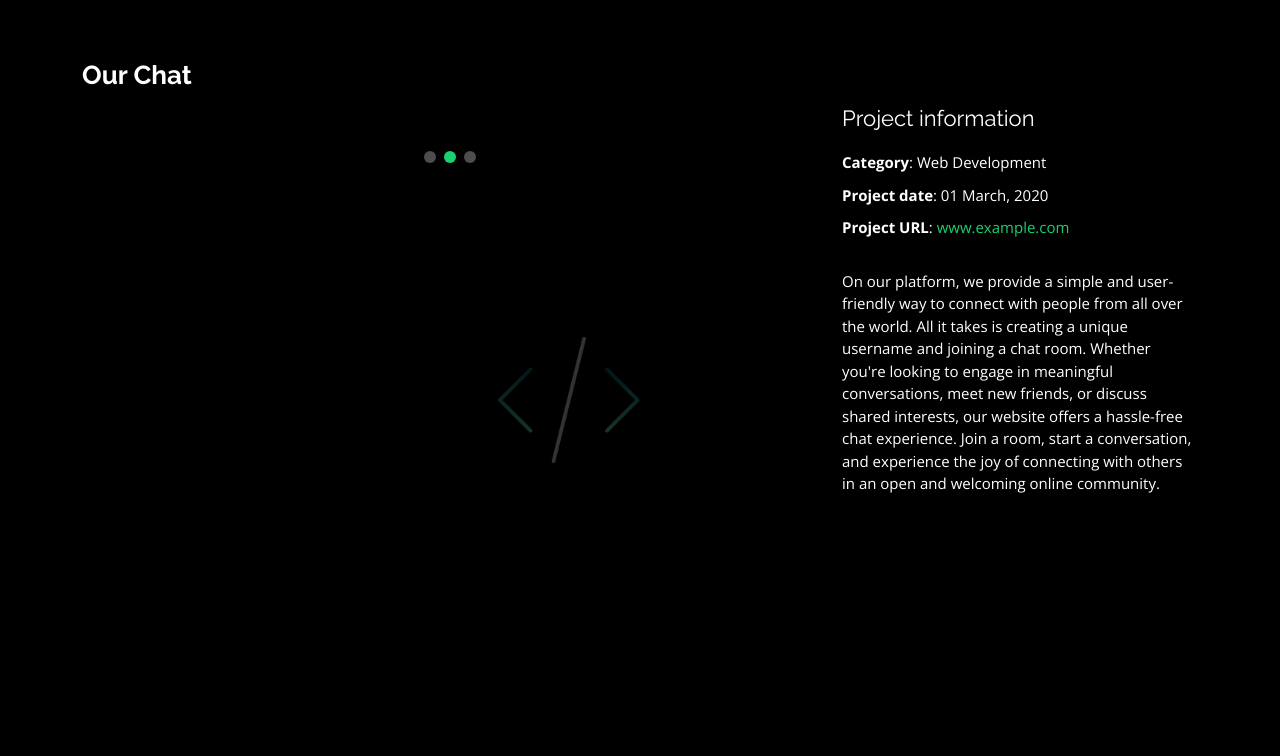
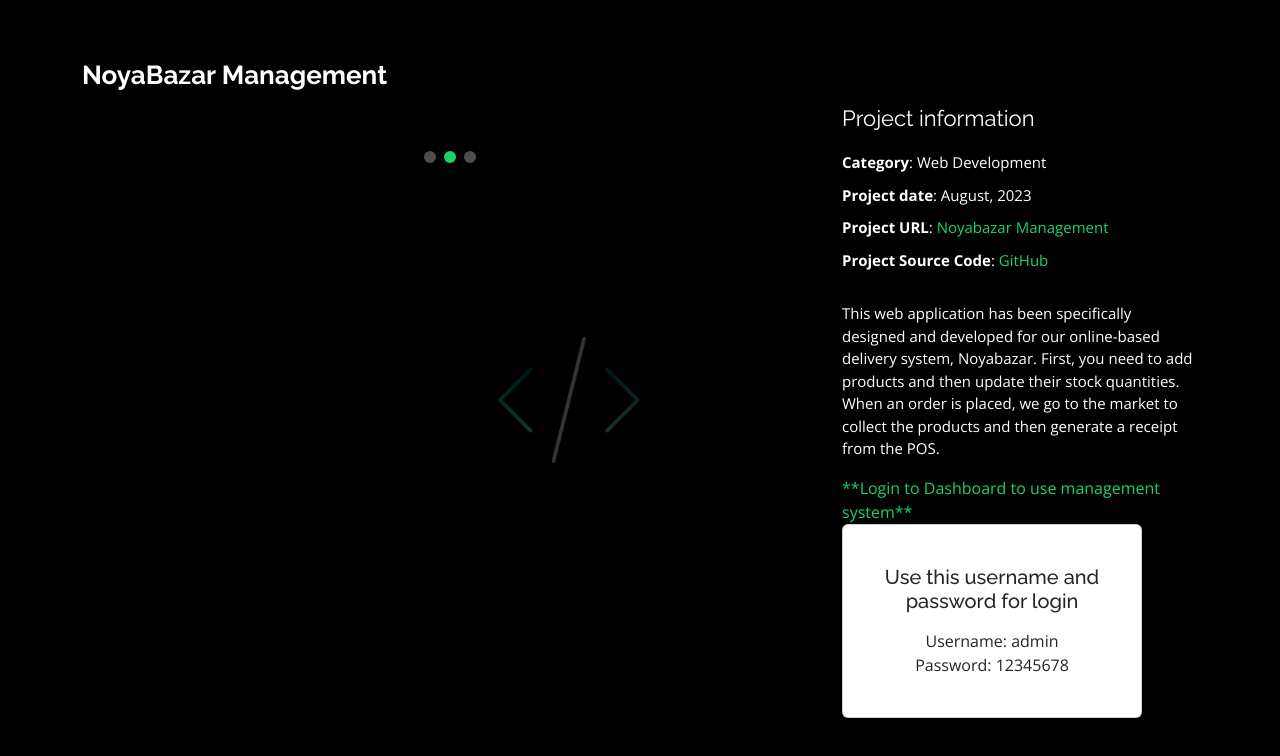
Before and after one commit to Mr-Ridu/protfolio, a plain HTML site: page posmangement.html in a window 1280 px wide. Drawn offline with nearby package versions, Linux system fonts and the light colour scheme.

Commit message:
update on 26-08-2024

```diff
--- a/posmangement.html
+++ b/posmangement.html
@@ -47,7 +47,7 @@
         <div class="row">
 
           <div class="col-lg-8">
-            <h2 class="portfolio-title">Our Chat</h2>
+            <h2 class="portfolio-title">NoyaBazar Management</h2>
 
             <div class="portfolio-details-slider swiper">
               <div class="swiper-wrapper align-items-center">
@@ -75,13 +75,25 @@
             <ul>
               <li><strong>Category</strong>: Web Development</li>
               <!-- <li><strong>Client</strong>: ASU Company</li> -->
-              <li><strong>Project date</strong>: 01 March, 2020</li>
-              <li><strong>Project URL</strong>: <a href="#">www.example.com</a></li>
+              <li><strong>Project date</strong>: August, 2023</li>
+              <li><strong>Project URL</strong>: <a href="https://pos.ahamedriyad.com" target="_blank">Noyabazar Management</a></li>
+              <li><strong>Project Source Code</strong>: <a href="https://github.com/Mr-Ridu/management_system" target="_blank">GitHub</a></li>
             </ul>
 
-            <p>
-              On our platform, we provide a simple and user-friendly way to connect with people from all over the world. All it takes is creating a unique username and joining a chat room. Whether you're looking to engage in meaningful conversations, meet new friends, or discuss shared interests, our website offers a hassle-free chat experience. Join a room, start a conversation, and experience the joy of connecting with others in an open and welcoming online community.
-            </p>
+           <p>
+            This web application has been specifically designed and developed for our online-based delivery system, Noyabazar. First, you need to add products and then update their stock quantities. When an order is placed, we go to the market to collect the products and then generate a receipt from the POS.
+
+            <div class="sp"> **Login to Dashboard to use management system**</div>
+            <div class="card shadow-sm p-4" style="max-width: 300px;">
+             <div class="card-body text-center">
+                 <h5 class="card-title mb-3">Use this username and password for login</h5>
+                 <div class="card-text"><span class="font-weight-bold">Username:</span> admin</div>
+                 <div class="card-text"><span class="font-weight-bold">Password:</span> 12345678</div>
+
+
+             </div>
+         </div>
+           </p>
           </div>
 
         </div>
```
Also changed, not shown: downloader.html (+2 -1 lines), index.html (+10 -7 lines), ourchat.html (+1 -1 lines).
